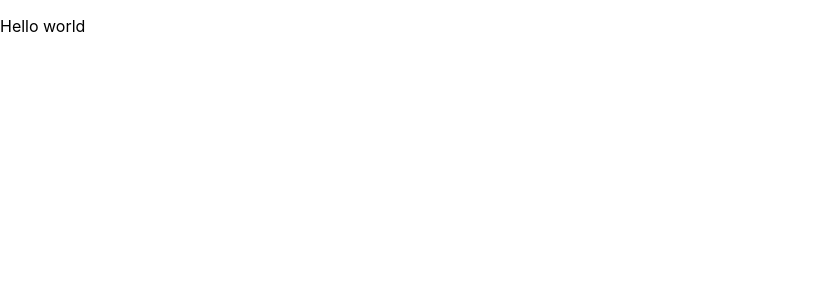
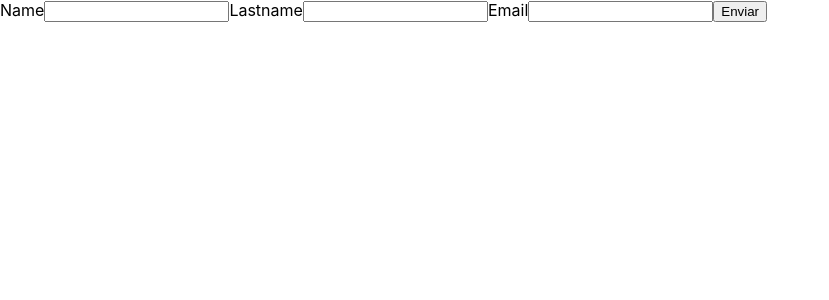
Before and after one commit to 51p50x/formik, a React (Create React App) app: page / in a window 1280 px wide. Shown: the top 300 px of the page, without its empty margins (0-829 px from the left). Built offline with nearby package versions, Linux system fonts and the light colour scheme.

Commit message:
formik-1: created form using formik, with the useFormik hook we handle the submit of the form

```diff
--- a/src/App.js
+++ b/src/App.js
@@ -1,9 +1,39 @@
+import {useFormik} from 'formik'
 
 function App() {
+  const formik = useFormik({
+    initialValues:{
+      name: '',
+      lastname: '',
+      email: '',
+    },
+    onSubmit: values => console.log(values)
+  })
   return (
-    <div>
-      <p>Hello world</p>
-    </div>
+      <form onSubmit={formik.handleSubmit}>
+        <label>Name</label>
+        <input
+          name='name'
+          type='text'
+          onChange={formik.handleChange}
+          value={formik.values.name}
+        />
+        <label>Lastname</label>
+        <input
+          name='lastname'
+          type='text'
+          onChange={formik.handleChange}
+          value={formik.values.lastname}
+        />
+        <label>Email</label>
+        <input
+          name='email'
+          type='email'
+          onChange={formik.handleChange}
+          value={formik.values.email}
+        />
+        <button type='submit'>Enviar</button>
+      </form>
   );
 }
 
```
